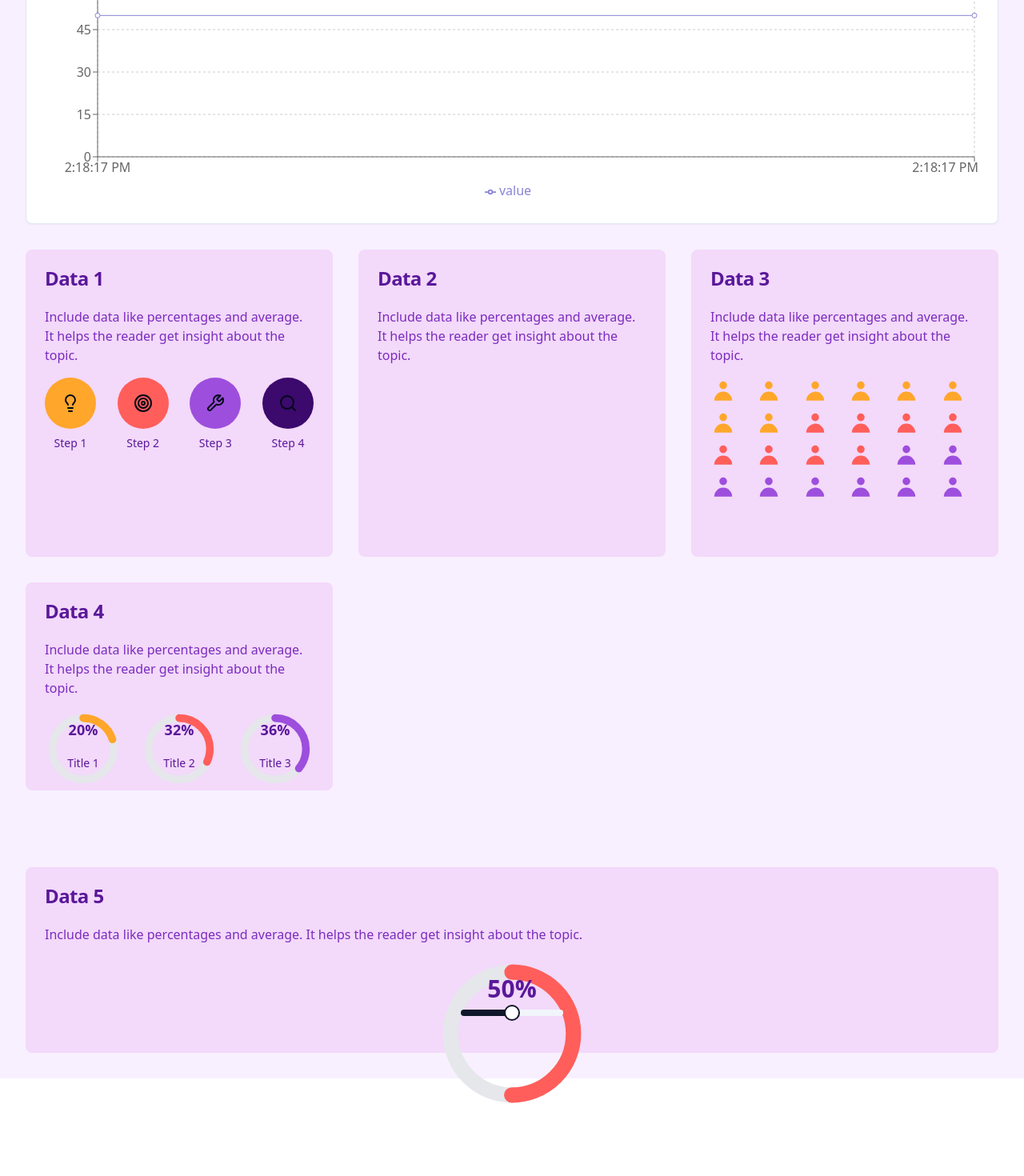
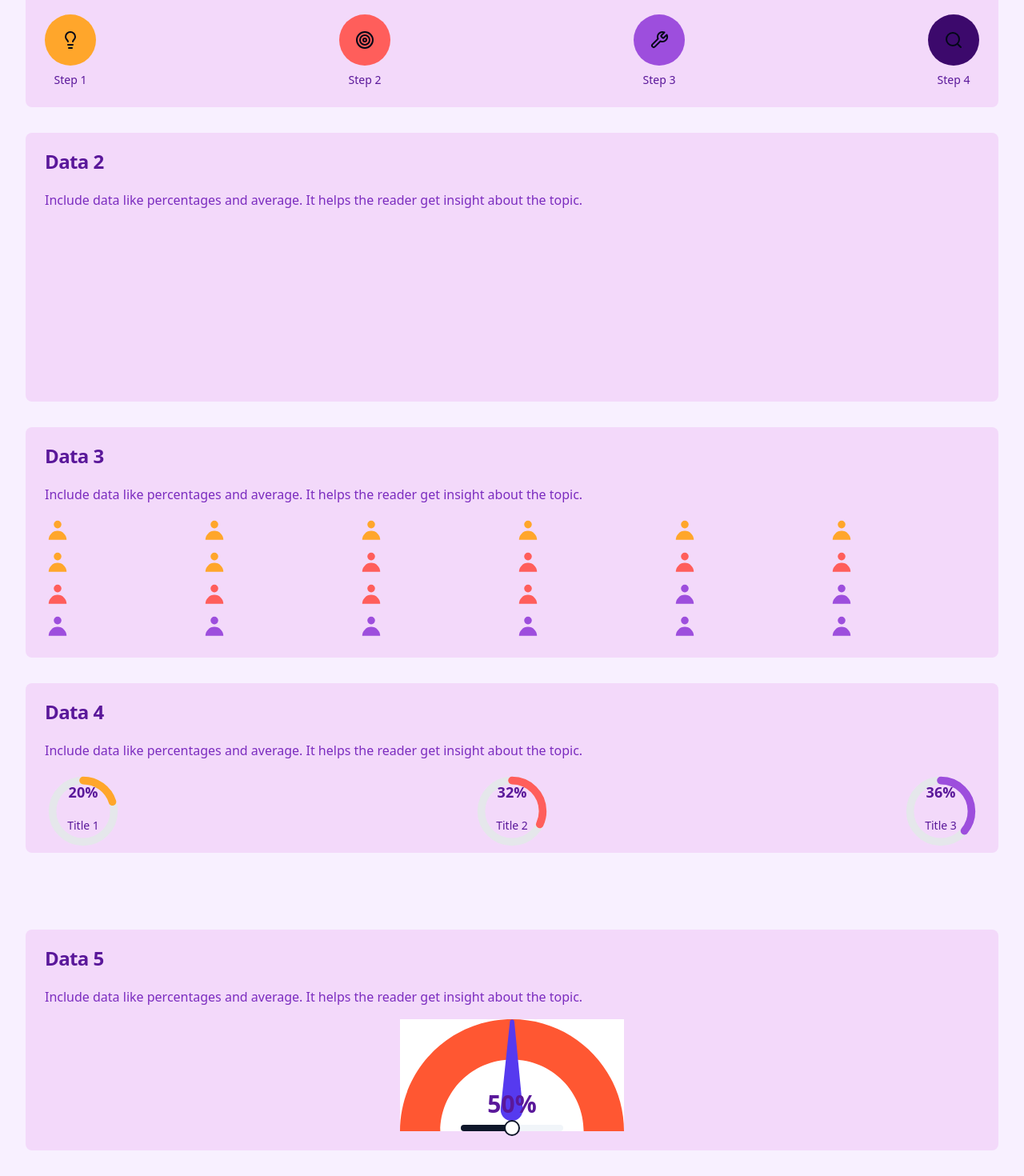
Before and after one commit to GPT-Engineer-App/interactive-gauge-dashboard, a React (Vite) app: page / in a window 1280 px wide. Shown: the part 326-1796 px from the top of the page at 80% size. Before the commit the page ends 1714 px from the top, so only its background shows below. Built offline with nearby package versions, Linux system fonts and the light colour scheme.

Commit message:
GPT Engineer Update [skip gpt_engineer]

```diff
--- a/src/pages/Index.jsx
+++ b/src/pages/Index.jsx
@@ -52,25 +52,7 @@ const Index = () => {
         Infographic makes it easier for readers to absorb chunks of information. Shortly explain here what will this infographic cover.
       </p>
 
-      <div className="grid grid-cols-1 lg:grid-cols-2 xl:grid-cols-3 gap-8 mb-24">
-        <Card className="col-span-1 lg:col-span-2 xl:col-span-3">
-          <CardHeader>
-            <CardTitle>Data 5: Historical Trend</CardTitle>
-          </CardHeader>
-          <CardContent className="h-[300px]">
-            <ResponsiveContainer width="100%" height="100%">
-              <LineChart data={historicalData}>
-                <CartesianGrid strokeDasharray="3 3" />
-                <XAxis dataKey="time" />
-                <YAxis />
-                <Tooltip />
-                <Legend />
-                <Line type="monotone" dataKey="value" stroke="#8884d8" />
-              </LineChart>
-            </ResponsiveContainer>
-          </CardContent>
-        </Card>
-
+      <div className="grid grid-cols-1 gap-8 mb-24">
         <Card className="bg-[#f3d9fa] border-none shadow-none">
           <CardHeader>
             <CardTitle className="text-[#5a189a]">Data 1</CardTitle>
@@ -160,12 +142,29 @@ const Index = () => {
         <CardContent>
           <p className="text-[#7b2cbf] mb-4">Include data like percentages and average. It helps the reader get insight about the topic.</p>
           <div className="flex justify-center items-center">
-            <div className="relative w-48 h-24">
-              <svg className="w-48 h-48 -rotate-90 transform" viewBox="0 0 100 100">
-                <circle className="text-gray-200" strokeWidth="10" stroke="currentColor" fill="transparent" r="40" cx="50" cy="50"/>
-                <circle className="text-[#ff5e5b]" strokeWidth="10" strokeDasharray={`${gaugeValue * 2.51327} 251.327`} strokeLinecap="round" stroke="currentColor" fill="transparent" r="40" cx="50" cy="50"/>
+            <div className="relative w-[280px] h-[140px]">
+              <svg className="w-full h-full" viewBox="0 0 280 140">
+                <defs>
+                  <clipPath id="clippath">
+                    <path d="M0,140C0,62.68,62.68,0,140,0s140,62.68,140,140h-50.4c0-49.48-40.11-89.6-89.6-89.6s-89.6,40.11-89.6,89.6H0Z"/>
+                  </clipPath>
+                </defs>
+                <rect className="fill-white" x="-28" y="-14" width="336" height="168"/>
+                <g clipPath="url(#clippath)">
+                  <rect className="fill-[#ff5732]" x="-28" y="-14" width="336" height="168"/>
+                </g>
               </svg>
-              <div className="absolute top-1/2 left-1/2 transform -translate-x-1/2 -translate-y-1/2 text-center">
+              <div
+                className="absolute top-0 left-1/2 w-[29.5px] h-[127px] origin-bottom-center transition-transform duration-300 ease-in-out"
+                style={{ transform: `translateX(-50%) rotate(${(gaugeValue / 100) * 180 - 90}deg)` }}
+              >
+                <svg viewBox="0 0 29.5 127">
+                  <g>
+                    <path d="M28.3,113.2c0,7.7-6.3,13.9-14,13.8c-7.7,0-13.9-6.3-13.8-14L12.1,3.2c0-1,0.5-1.9,1.4-2.4c0.9-0.5,1.9-0.5,2.8,0c0.9,0.5,1.4,1.4,1.4,2.4L28.3,113.2z" fill="#563AEF"/>
+                  </g>
+                </svg>
+              </div>
+              <div className="absolute bottom-0 left-1/2 transform -translate-x-1/2 text-center">
                 <span className="text-3xl font-bold text-[#5a189a]">{gaugeValue}%</span>
                 <Slider
                   value={[gaugeValue]}
```
